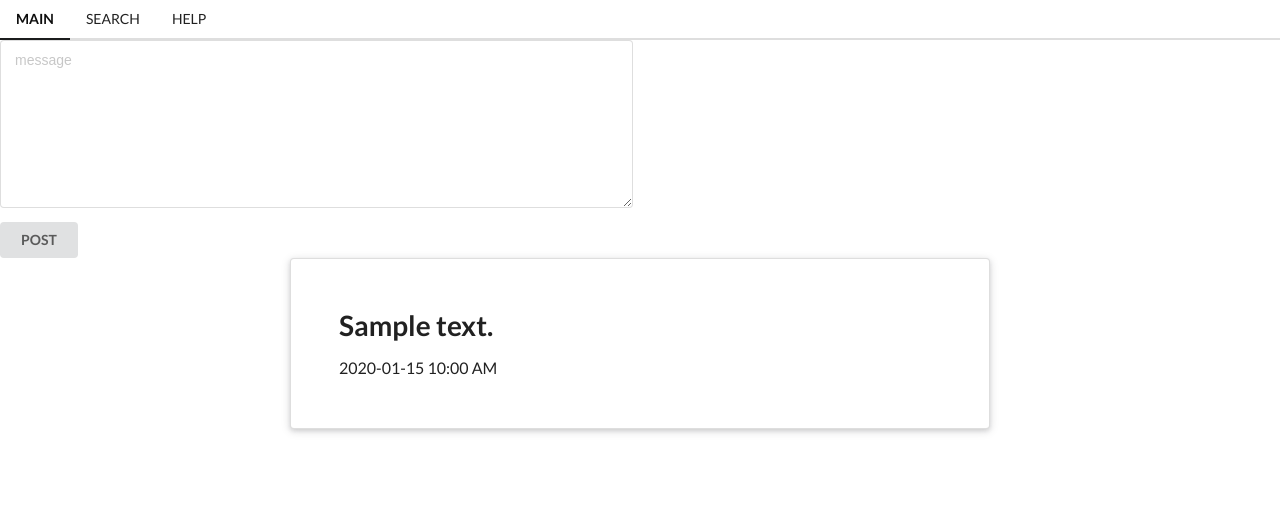
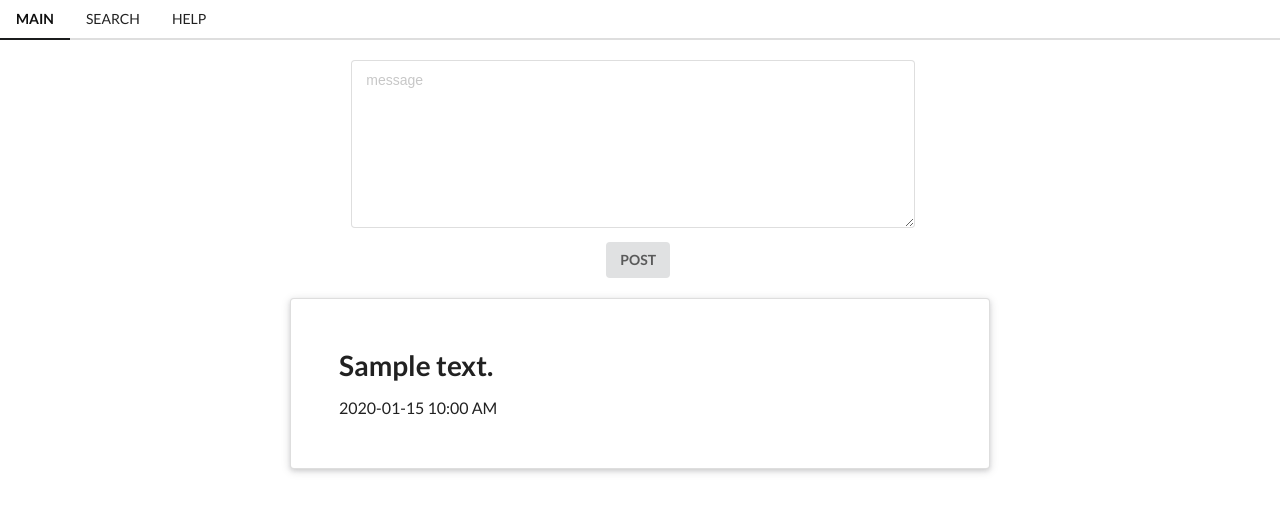
Before and after one commit to punkyoon/city-night-timeline, a Django app: template templates/main.html in a window 1280 px wide. Shown: the top 513 px of the page. Run offline with Django 3.2, Linux system fonts and the light colour scheme; the template is opened without the code that fills it: values that come from a table or form of the project are taken from there, others are empty; tables that the repository leaves empty hold one stand-in row (values such as "Sample post"); some libraries are stand-ins or nearby versions.

Commit message:
modified main page ui

```diff
--- a/templates/base.html
+++ b/templates/base.html
@@ -17,6 +17,7 @@
       </div>
     </div>
     <div class="ui center aligned">
+      <br/>
       {% block content %}
       {% endblock %}
     </div>
--- a/templates/main.html
+++ b/templates/main.html
@@ -1,19 +1,22 @@
 {% extends 'base.html' %}
 
 {% block content %}
-  <form class="ui form" method="post" action="#" enctype="multipart/form-data">
+  <div class="ui form">
+    <form method="post" action="#" enctype="multipart/form-data">
       {% csrf_token %}
-    <div class="fields">
+      <div class="inline fields ui grid container centered">
         <div class="eight wide field">
           <div class="ui input">
             <textarea name="message" default="" placeholder="message" required></textarea>
           </div>
         </div>
       </div>
-    <div class="field">
+      <div class="field ui grid container centered">
         <button class="ui button" id="post" type="submit">POST</button>
       </div>
     </form>
+  </div>
+  <br/>
   <div>
     {% for item in result %}
       <div class="ui raised very padded text container segment">
@@ -21,5 +24,6 @@
         <p>{{ item.time|date:'Y-m-d H:i A' }}</p>
       </div>
     {% endfor %}
+    <br/>
   </div>
 {% endblock %}
```
Lines whose indentation alone changed are shown as unchanged.
